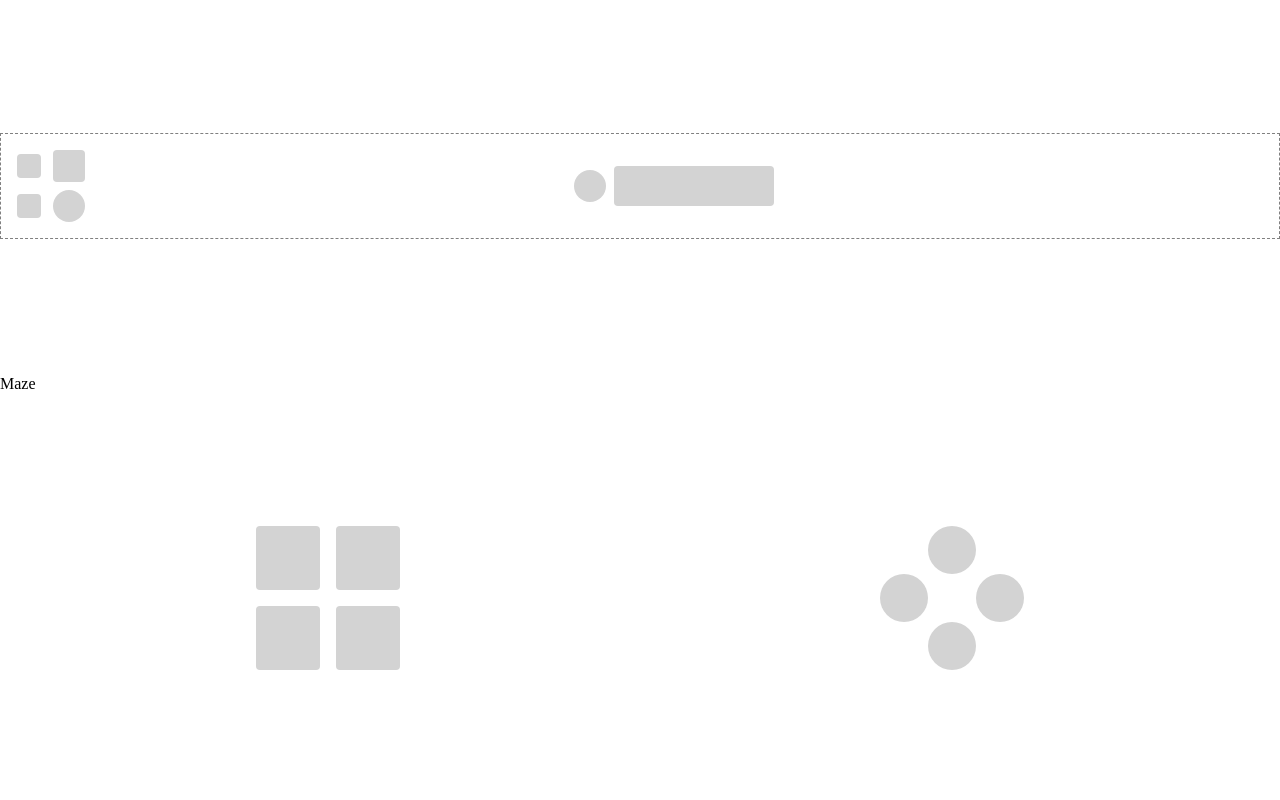
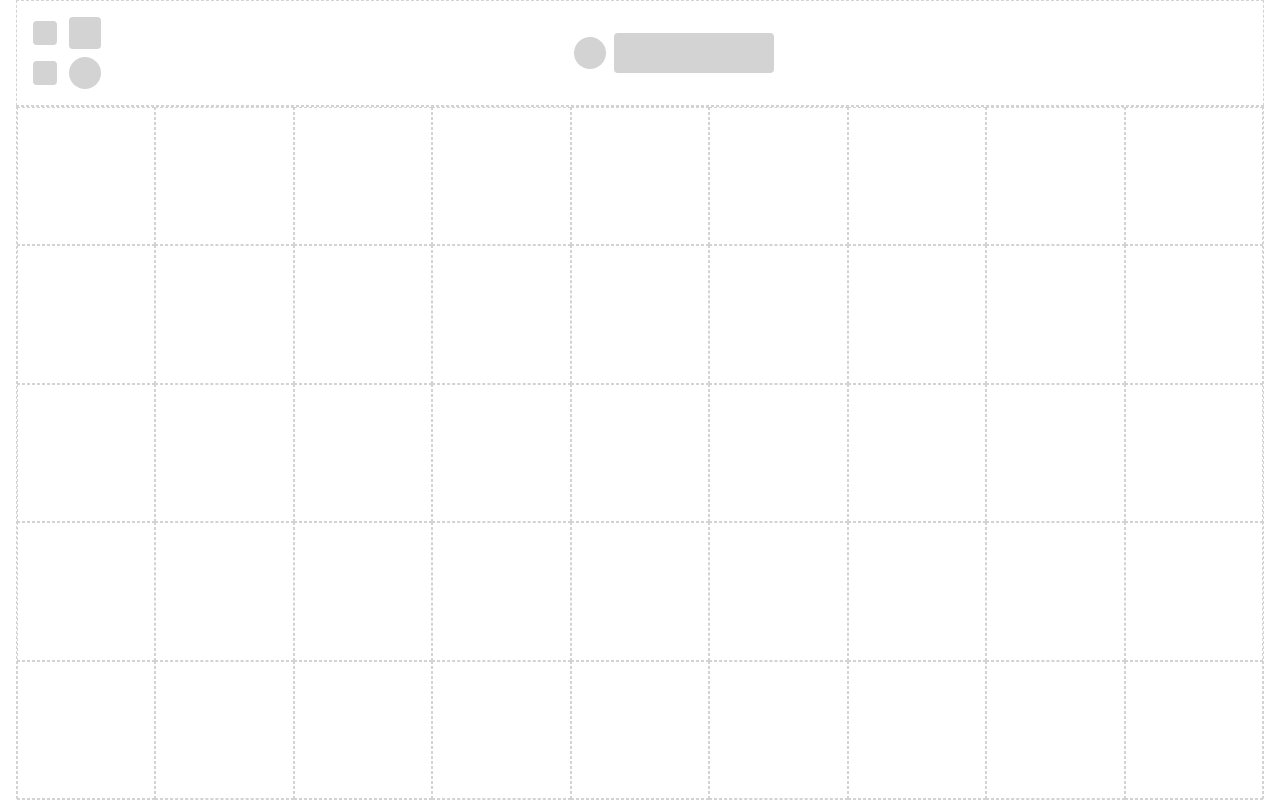
Before and after one commit to raynauds/disco-maze, a React (Vite) app: page / in a window 1280 px wide. Shown: the top 800 px of the page. Built offline with nearby package versions, Linux system fonts and the light colour scheme.

Commit message:
add maze layout

```diff
--- a/src/components/GameControls.tsx
+++ b/src/components/GameControls.tsx
@@ -1,7 +1,7 @@
 import { styled } from "styled-components"
 import { UIControlButton } from "./ui/UIControlButton"
 
-type GameControlsProps = {}
+type GameControlsProps = Record<string, never>
 
 export const GameControls = ({}: GameControlsProps) => {
   return (
--- a/src/components/GameInformation.tsx
+++ b/src/components/GameInformation.tsx
@@ -5,7 +5,7 @@ import { UIBouncerDialog } from "./ui/UIBouncerDialog"
 import { UICheckbox } from "./ui/UICheckbox"
 import { UIMove } from "./ui/UIMove"
 
-type GameInformationProps = {}
+type GameInformationProps = Record<string, never>
 
 export const GameInformation = ({}: GameInformationProps) => {
   return (
@@ -40,8 +40,9 @@ export const GameInformation = ({}: GameInformationProps) => {
 const Root = styled.div`
   display: flex;
   width: 100%;
+  justify-content: space-around;
   padding: ${theme.spacing(2)};
-  border: 1px dashed grey;
+  border: 1px dashed lightgrey;
 `
 
 const FindContainer = styled.div`
--- a/src/components/Maze.tsx
+++ b/src/components/Maze.tsx
@@ -1,5 +1,34 @@
-type MazeProps = {}
+import { styled } from "styled-components"
+import { createArray } from "../utils.ts/array.utils"
+import { MAZE_SIZE } from "../utils.ts/misc.utils"
+import { MazeCell } from "./ui/MazeCell"
+
+type MazeProps = Record<string, never>
 
 export const Maze = ({}: MazeProps) => {
-  return <div>Maze</div>
+  const cells = createArray(MAZE_SIZE * MAZE_SIZE)
+
+  return (
+    <Root>
+      <CellsContainer>
+        {cells.map(() => {
+          return <MazeCell />
+        })}
+      </CellsContainer>
+    </Root>
+  )
 }
+
+const Root = styled.div`
+  position: relative;
+  padding-bottom: 100%;
+`
+
+const CellsContainer = styled.div`
+  position: absolute;
+  inset: 0;
+  display: grid;
+  grid-template-columns: repeat(${MAZE_SIZE}, 1fr);
+  grid-template-rows: repeat(${MAZE_SIZE}, 1fr);
+  border: 1px dashed lightgrey;
+`
--- a/src/components/screens/HomeScreen.tsx
+++ b/src/components/screens/HomeScreen.tsx
@@ -35,17 +35,22 @@ const TopSectionContainer = styled.div`
   justify-content: center;
   align-items: center;
   width: 100%;
+  padding-left: ${theme.spacing(2)};
+  padding-right: ${theme.spacing(2)};
 `
 
 const MiddleSectionContainer = styled.div`
   width: 100%;
+  padding-left: ${theme.spacing(2)};
+  padding-right: ${theme.spacing(2)};
 `
 
 const BottomSectionContainer = styled.div`
   flex: 1;
   display: flex;
   width: 100%;
-  padding: ${theme.spacing(2)};
   justify-content: space-around;
   align-items: center;
+  padding-left: ${theme.spacing(2)};
+  padding-right: ${theme.spacing(2)};
 `
--- /dev/null
+++ b/src/components/ui/MazeCell.tsx
@@ -0,0 +1,16 @@
+import { styled } from "styled-components"
+
+type MazeCellProps = Record<string, never>
+
+export const MazeCell = ({}: MazeCellProps) => {
+  return <Root></Root>
+}
+
+const Root = styled.div`
+  border-style: dashed;
+  border-color: lightgrey;
+  border-left-width: 1px;
+  border-right-width: 1px;
+  border-top-width: 1px;
+  border-bottom-width: 1px;
+`
--- a/src/components/ui/MovesInventory.tsx
+++ b/src/components/ui/MovesInventory.tsx
@@ -2,7 +2,7 @@ import { styled } from "styled-components"
 import { theme } from "../../theme/theme"
 import { UIMove } from "./UIMove"
 
-type MovesInventoryProps = {}
+type MovesInventoryProps = Record<string, never>
 
 export const MovesInventory = ({}: MovesInventoryProps) => {
   return (
--- a/src/components/ui/UIBouncerAvatar.tsx
+++ b/src/components/ui/UIBouncerAvatar.tsx
@@ -1,6 +1,6 @@
 import { styled } from "styled-components"
 
-type UIBouncerAvatarProps = {}
+type UIBouncerAvatarProps = Record<string, never>
 
 export const UIBouncerAvatar = ({}: UIBouncerAvatarProps) => {
   return <Root></Root>
--- a/src/components/ui/UIBouncerDialog.tsx
+++ b/src/components/ui/UIBouncerDialog.tsx
@@ -1,6 +1,6 @@
 import { styled } from "styled-components"
 
-type UIBouncerDialogProps = {}
+type UIBouncerDialogProps = Record<string, never>
 
 export const UIBouncerDialog = ({}: UIBouncerDialogProps) => {
   return <Root></Root>
--- a/src/components/ui/UICheckbox.tsx
+++ b/src/components/ui/UICheckbox.tsx
@@ -1,6 +1,6 @@
 import { styled } from "styled-components"
 
-type UICheckboxProps = {}
+type UICheckboxProps = Record<string, never>
 
 export const UICheckbox = ({}: UICheckboxProps) => {
   return <Root></Root>
--- /dev/null
+++ b/src/utils.ts/array.utils.ts
@@ -0,0 +1 @@
+export const createArray = (length: number) => Array.from({ length }, (_, i) => i)
--- /dev/null
+++ b/src/utils.ts/misc.utils.ts
@@ -0,0 +1 @@
+export const MAZE_SIZE = 9
```
Also changed, not shown: .eslintrc.cjs.
